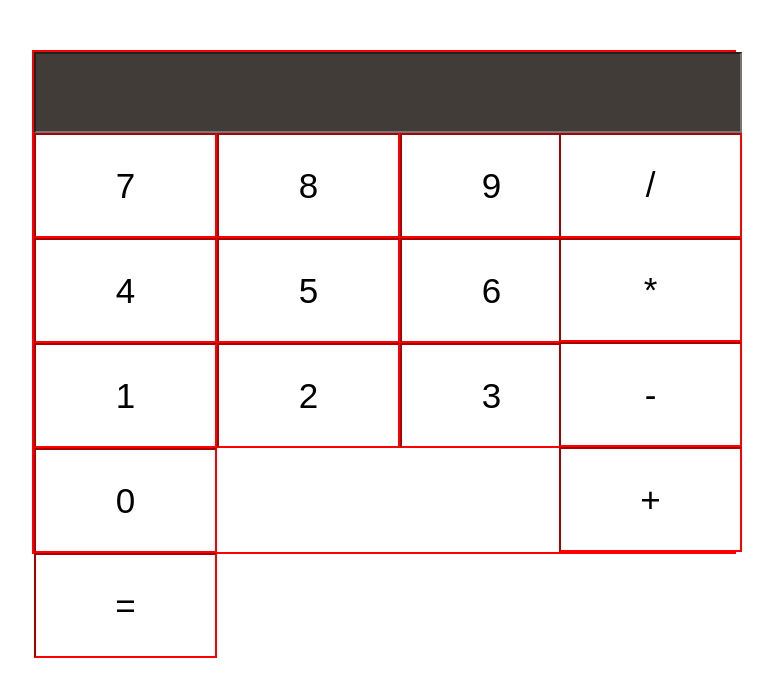
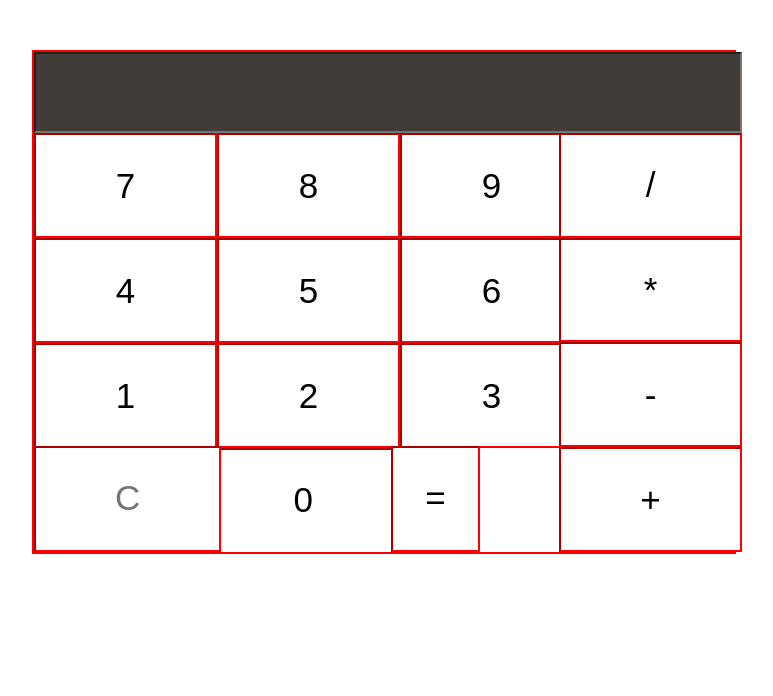
Before and after one commit to tsinat08/calculator, a React (Create React App) app: page / in a window 1280 px wide. Shown: the top 696 px of the page, without its empty margins (256-1029 px from the left). Built offline with nearby package versions, Linux system fonts and the light colour scheme.

Commit message:
Adding = fixing clear

```diff
--- a/src/App.js
+++ b/src/App.js
@@ -33,7 +33,7 @@ class App extends Component {
             <div className='intro'>
                 <SearchBar Rediet={this.state.term}/>
                 <Numbers Lewhat={this.getTerm}/>
-                {/*<Clear  Yotam={this.getClear}/>*/}
+                <Clear  Yotam={this.getClear}/>
                 <Operations Matan={this.getTerm}/>
                 <Equals Lilu={this.getTerm}/>
             </div>
--- a/src/components/Clear/Clear.css
+++ b/src/components/Clear/Clear.css
@@ -1,12 +1,11 @@
 .Clear {
     display: inline;
     position: absolute;
-    left: 25.5%;
+    left:0;
     bottom: 0;
-    width: -webkit-fill-available;
 }
 .clear{
-    width: 50%;
+    width: 38.5%;
     height: 99px;
     font-size: 35px;
     text-align: center;
--- a/src/components/Clear/Clear.js
+++ b/src/components/Clear/Clear.js
@@ -12,7 +12,7 @@ class Clear extends Component {
     render() {
         return (
             <div className="Clear">
-                <input className='clear' placeholder='Clear' value='' onClick={this.handleChange} readOnly />
+                <input className='clear' placeholder='C' value='' onClick={this.handleChange} readOnly />
             </div>
 
         )
--- a/src/components/Equals/Equals.css
+++ b/src/components/Equals/Equals.css
@@ -1,12 +1,17 @@
-.equals{
-    width: 25%;
+.Equals {
+    display: inline;
+    position: absolute;
+    left: 51%;
+    bottom: 0;
+    width: -webkit-fill-available;
+}
+.equals {
+    width: 23%;
     height: 99px;
     font-size: 35px;
     text-align: center;
     background: #fff;
     color: #000;
     border-color: red;
+    padding: 0 3px 3px;
 }
-
-.equals::placeholder{
-    color: #000000;}
--- a/src/components/Numbers/Numbers.css
+++ b/src/components/Numbers/Numbers.css
@@ -10,3 +10,15 @@
 
 .numbers::placeholder{
     color: #000000;}
+.numbers0{
+    width: 24.5%;
+    height: 99px;
+    font-size: 35px;
+    text-align: center;
+    background: #fff;
+    color: #000;
+    border-color: red;
+    padding: 0 3px 3px;
+    position: relative;
+    left: 25.5%;
+}
--- a/src/components/Numbers/Numbers.js
+++ b/src/components/Numbers/Numbers.js
@@ -23,7 +23,7 @@ class Numbers extends Component {
                     <input className='numbers' value='1' onClick={this.handleChange} readOnly />
                     <input className='numbers' value='2' onClick={this.handleChange} readOnly />
                     <input className='numbers' value='3' onClick={this.handleChange} readOnly />
-                    <input className='numbers' value='0' onClick={this.handleChange} readOnly />
+                    <input className='numbers0' value='0' onClick={this.handleChange} readOnly />
 
                 </div>
             </div>
```
